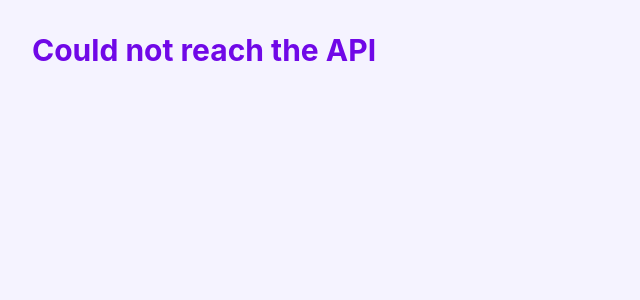
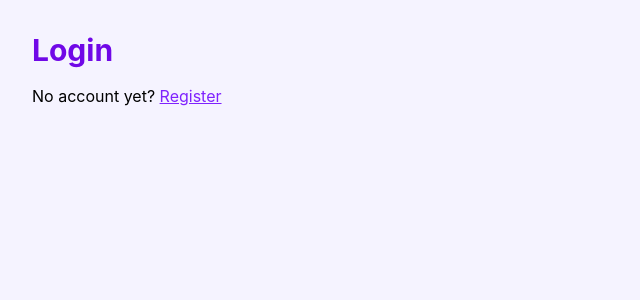
Before and after one commit to benzbarquilla/pounce, a React (Vite) app in the folder frontend/: page /login in a window 1280 px wide. Shown: the top 300 px of the page, without its empty margins (0-640 px from the left). Built offline with nearby package versions, Linux system fonts and the light colour scheme; no server answers.

Commit message:
feat: added routing with placeholder pages

```diff
--- a/frontend/src/App.jsx
+++ b/frontend/src/App.jsx
@@ -1,28 +1,18 @@
-import { useEffect, useState } from "react";
-import api from "./services/api";
+import Login from "./pages/Login";
+import { Navigate, Route, Routes } from "react-router-dom";
+import Register from "./pages/Register";
+import NotFound from "./pages/NotFound";
+import Dashboard from "./pages/Dashboard";
 
 function App() {
-  const [status, setStatus] = useState("Checking API...");
-
-  useEffect(() => {
-    api
-      .get("/applications")
-      .then((res) => setStatus(`API responded with status ${res.status}`))
-      .catch((err) =>
-        setStatus(
-          err.response
-            ? `API responded with status ${err.response.status}`
-            : "Could not reach the API",
-        ),
-      );
-  }, []);
-
   return (
-    <>
-      <div className="min-h-screen bg-violet-50 p-8">
-        <h1 className="text-3xl font-bold text-violet-700">{status}</h1>
-      </div>{" "}
-    </>
+    <Routes>
+      <Route path="/" element={<Navigate to="/dashboard" replace />}></Route>
+      <Route path="/login" element={<Login />}></Route>
+      <Route path="/register" element={<Register />}></Route>
+      <Route path="/dashboard" element={<Dashboard />}></Route>
+      <Route path="*" element={<NotFound />}></Route>
+    </Routes>
   );
 }
 
--- a/frontend/src/main.jsx
+++ b/frontend/src/main.jsx
@@ -1,10 +1,13 @@
 import { StrictMode } from "react";
 import { createRoot } from "react-dom/client";
+import { BrowserRouter } from "react-router-dom";
 import "./index.css";
 import App from "./App.jsx";
 
 createRoot(document.getElementById("root")).render(
   <StrictMode>
-    <App />
+    <BrowserRouter>
+      <App />
+    </BrowserRouter>
   </StrictMode>,
 );
--- /dev/null
+++ b/frontend/src/pages/Dashboard.jsx
@@ -0,0 +1,16 @@
+import { Link } from "react-router-dom";
+
+const Dashboard = () => {
+  return (
+    <div className="min-h-screen bg-violet-50 p-8">
+      <h1 className="text-3xl font-bold text-violet-700">Dashboard</h1>
+      <p className="mt-4">
+        <Link to="/login" className="text-violet-600 underline">
+          Go to login
+        </Link>
+      </p>
+    </div>
+  );
+};
+
+export default Dashboard;
--- /dev/null
+++ b/frontend/src/pages/Login.jsx
@@ -0,0 +1,16 @@
+import { Link } from "react-router-dom";
+const Login = () => {
+  return (
+    <div className="min-h-screen bg-violet-50 p-8">
+      <h1 className="text-3xl font-bold text-violet-700">Login</h1>
+      <p className="mt-4">
+        No account yet?{" "}
+        <Link to="/register" className="text-violet-600 underline">
+          Register
+        </Link>
+      </p>
+    </div>
+  );
+};
+
+export default Login;
--- /dev/null
+++ b/frontend/src/pages/NotFound.jsx
@@ -0,0 +1,16 @@
+import { Link } from "react-router-dom";
+
+const NotFound = () => {
+  return (
+    <div className="min-h-screen bg-violet-50 p-8">
+      <h1 className="text-3xl font-bold text-violet-700">Page not found</h1>
+      <p className="mt-4">
+        <Link to="/login" className="text-violet-600 underline">
+          Back to home
+        </Link>
+      </p>
+    </div>
+  );
+};
+
+export default NotFound;
--- /dev/null
+++ b/frontend/src/pages/Register.jsx
@@ -0,0 +1,17 @@
+import { Link } from "react-router-dom";
+
+const Register = () => {
+  return (
+    <div className="min-h-screen bg-violet-50 p-8">
+      <h1 className="text-3xl font-bold text-violet-700">Register</h1>
+      <p className="mt-4">
+        Already have an account?{" "}
+        <Link to="/login" className="text-violet-600 underline">
+          Login
+        </Link>
+      </p>
+    </div>
+  );
+};
+
+export default Register;
```
